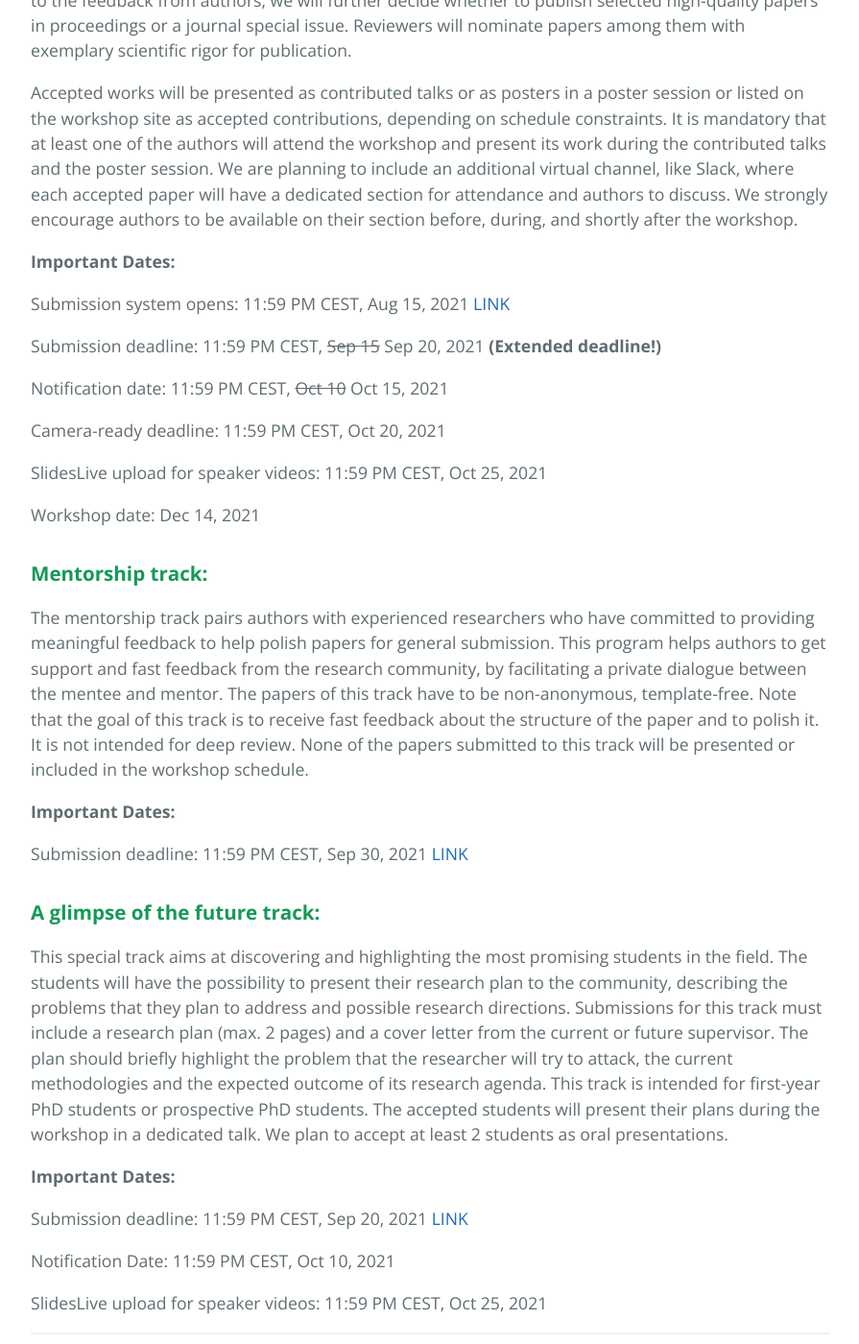
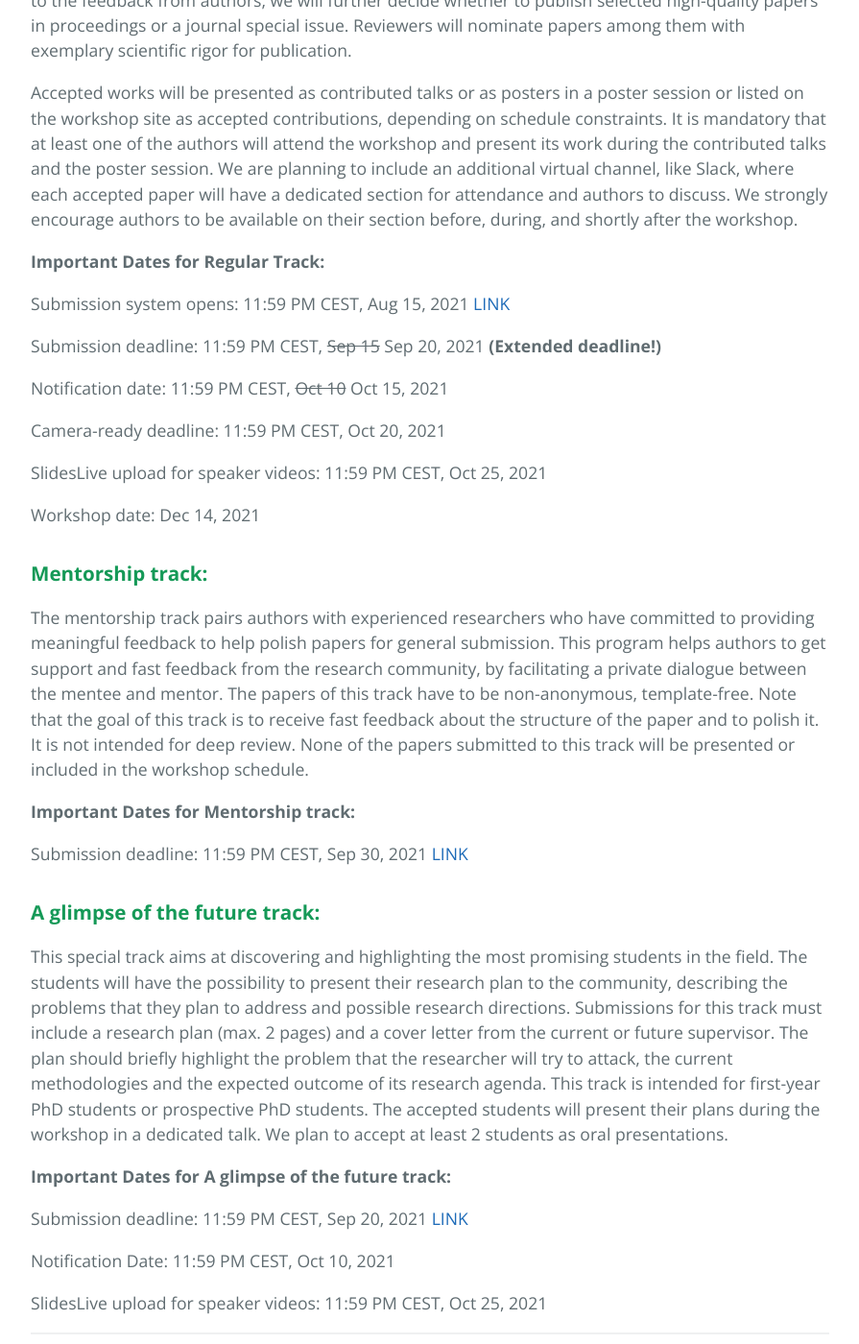
Before and after one commit to xai4debugging/xai4debugging.github.io, a Jekyll site: the page built from index.md, in a window 1280 px wide and 1400 px high, scrolled down 2851 px. Shown: the whole window at 96% size, without its empty margins (192-1087 px from the left). Built offline with Jekyll 4.4.1, drawn with Linux system fonts in a browser that asks for light colours.

Commit message:
added specification on important dates

```diff
--- a/index.md
+++ b/index.md
@@ -55,7 +55,7 @@ It is mandatory that at least one of the authors will attend the workshop and pr
 We are planning to include an additional virtual channel, like Slack, where each accepted paper will have a dedicated section for attendance and authors to discuss. We strongly encourage authors to be available on their section before, during, and shortly after the workshop.
 
 
-**Important Dates:**
+**Important Dates for Regular Track:**
 
 Submission system opens: 11:59 PM CEST, Aug 15, 2021 <a href="https://openreview.net/group?id=NeurIPS.cc/2021/Workshop/XAI4Debugging">LINK</a>
 
@@ -75,14 +75,14 @@ The mentorship track pairs authors with experienced researchers who have committ
 The papers of this track have to be non-anonymous, template-free.
 Note that the goal of this track is to receive fast feedback about the structure of the paper and to polish it. It is not intended for deep review. None of the papers submitted to this track will be presented or included in the workshop schedule.
 
-**Important Dates:**
+**Important Dates for Mentorship track:**
 
 Submission deadline: 11:59 PM CEST, Sep 30, 2021 <a href="https://cmt3.research.microsoft.com/XAI4Debugging2021/Track/2/Submission/Create">LINK</a>
 
 ### **A glimpse of the future track:**
 This special track aims at discovering and highlighting the most promising students in the field. The students will have the possibility to present their research plan to the community, describing the problems that they plan to address and possible research directions. Submissions for this track must include a research plan (max. 2 pages) and a cover letter from the current or future supervisor. The plan should briefly highlight the problem that the researcher will try to attack, the current methodologies and the expected outcome of its research agenda. This track is intended for first-year PhD students or prospective PhD students. The accepted students will present their plans during the workshop in a dedicated talk. We plan to accept at least 2 students as oral presentations.
 
-**Important Dates:**
+**Important Dates for A glimpse of the future track:**
 
 Submission deadline: 11:59 PM CEST, Sep 20, 2021 <a href="https://cmt3.research.microsoft.com/XAI4Debugging2021/Track/1/Submission/Create">LINK</a>
 
```
